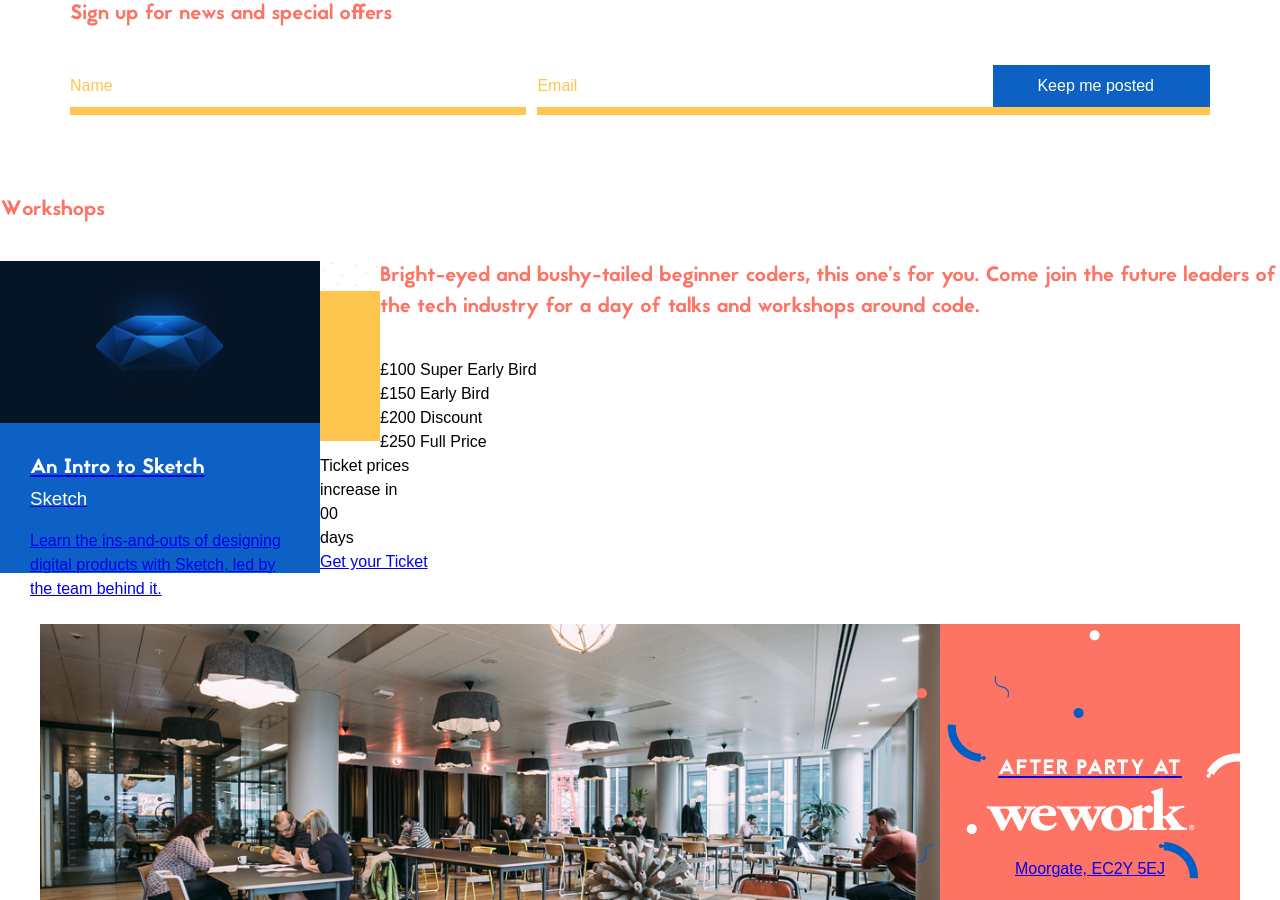
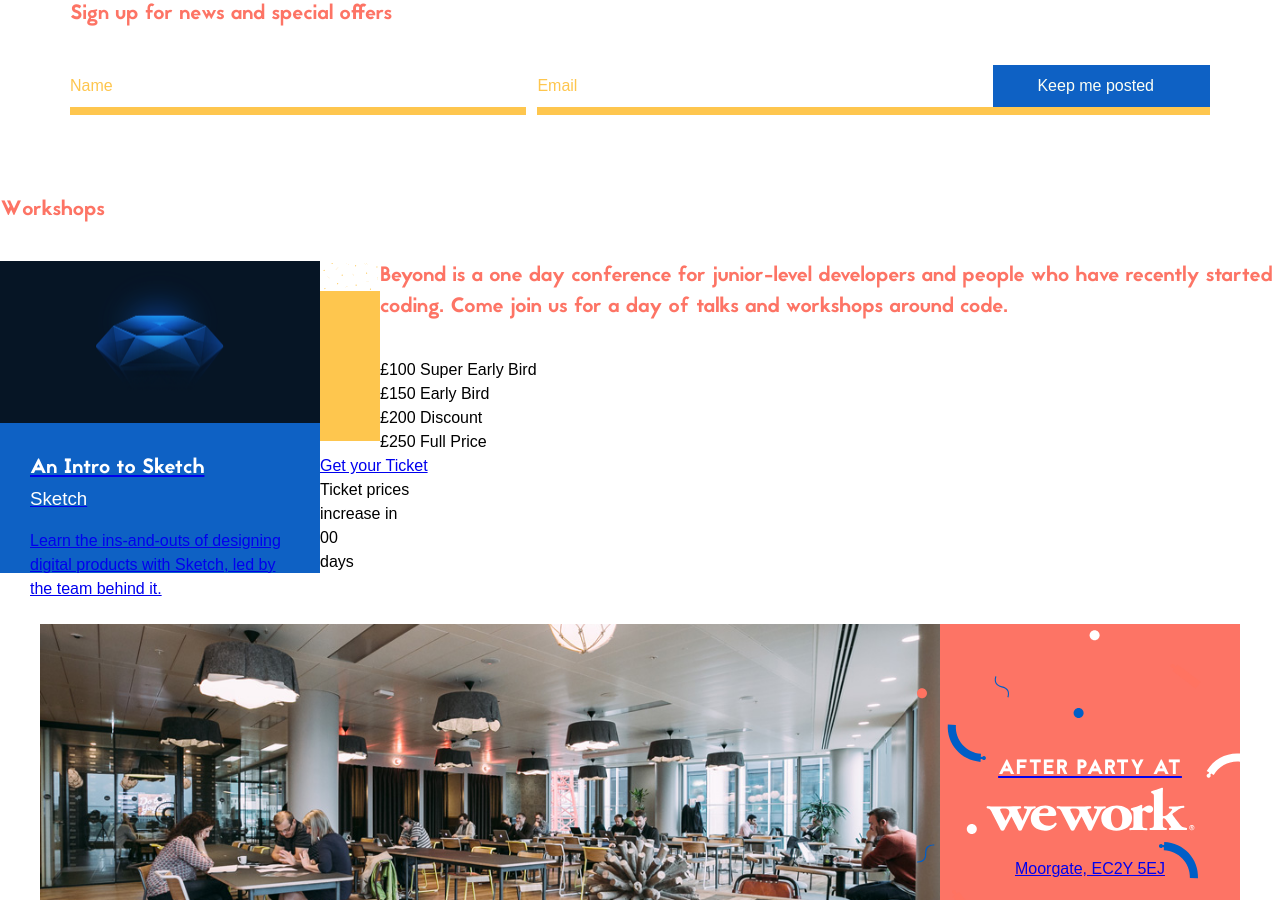
Before and after one commit to Sambillingham/beyond, a Jekyll site: the page built from index.html, in a window 1280 px wide and 900 px high, scrolled down 6046 px. Built offline with Jekyll 4.4.1, drawn with Linux system fonts in a browser that asks for light colours; some web fonts are replaced.

Commit message:
:art: ticket section mobil/tablet tweaks

```diff
--- a/index.html
+++ b/index.html
@@ -171,7 +171,7 @@
 </section>
 
 <section class="tickets">
-  <h2 class="section-header--primary">Bright-eyed and bushy-tailed beginner coders, this one’s for you. Come join the future leaders of the tech industry for a day of talks and workshops around code.</h2>
+  <h2 class="section-header--primary">Beyond is a one day conference for junior-level developers and people who have recently started coding. Come join us for a day of talks and workshops around code.</h2>
 
   <div class="tickets__options">
     <div class="ticket">
@@ -191,19 +191,19 @@
       <span class="ticket__price ticket__price--unreleased">£250</span>
       <span class="ticket__type">Full Price</span>
     </div>
+    <a href="https://www.eventbrite.co.uk/e/beyond-conf-2015-tickets-18517110175" class="ticket-buy-link js-ticket-buy-link">Get your Ticket</a>
     <div class="ticket-countdown">
       <div class="ticket-countdown__contents">
-        <span class="ticket-countdown__title">Ticket prices<br>increase in</span>
-        <br>
+        <span class="ticket-countdown__title">Ticket prices <br class="hidden-tablet">increase in</span>
+        <br class="hidden-tablet">
         <span class="ticket-countdown__days-left">
           <span class="days-left__num">0</span><span class="days-left__num">0</span>
         </span>
-        <br>
+        <br class="hidden-tablet">
         <span class="ticket-countdown__title">days</span>
       </div>
     </div>
   </div>
-  <a href="https://www.eventbrite.co.uk/e/beyond-conf-2015-tickets-18517110175" class="ticket-buy-link">Get your Ticket</a>
 
 </section>
 
--- a/sass/main.scss
+++ b/sass/main.scss
@@ -37,3 +37,9 @@
 h2,h3 {
   font-family: 'jaapokki-regular';
 }
+
+.hidden-tablet {
+  @include media($tablet) {
+    display: none;
+  }
+}
```
Also changed, not shown: sass/partials/_tickets.scss (+37 -9 lines).
